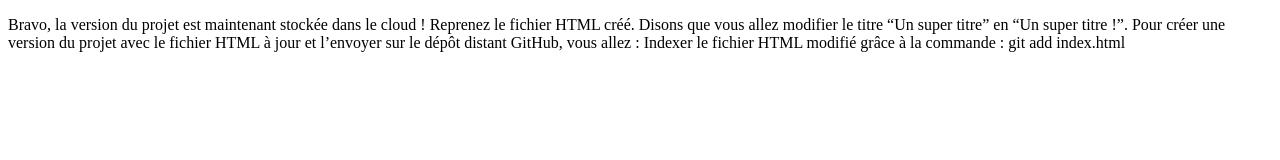
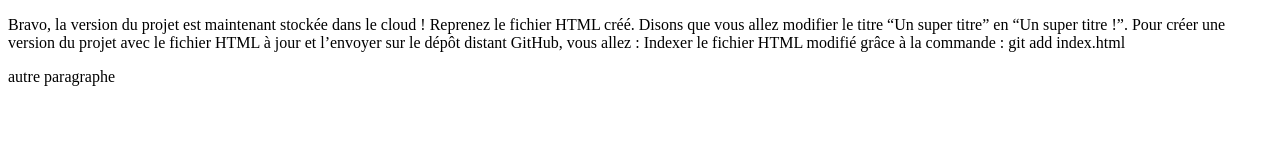
Before and after one commit to fatmadev123/ProjetGithub, a plain HTML site: page nouveau.html in a window 1280 px wide. Drawn offline with Linux system fonts and the light colour scheme.

Commit message:
Update nouveau.html

```diff
--- a/nouveau.html
+++ b/nouveau.html
@@ -15,6 +15,7 @@
 
                 git add index.html
             </p>
+            <p> autre paragraphe </p>
         </div>
     </body>
 </Html>
```
